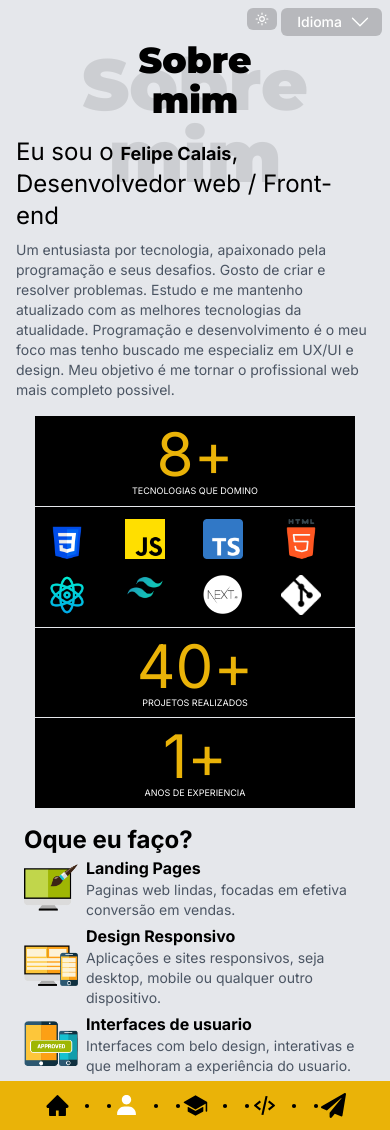
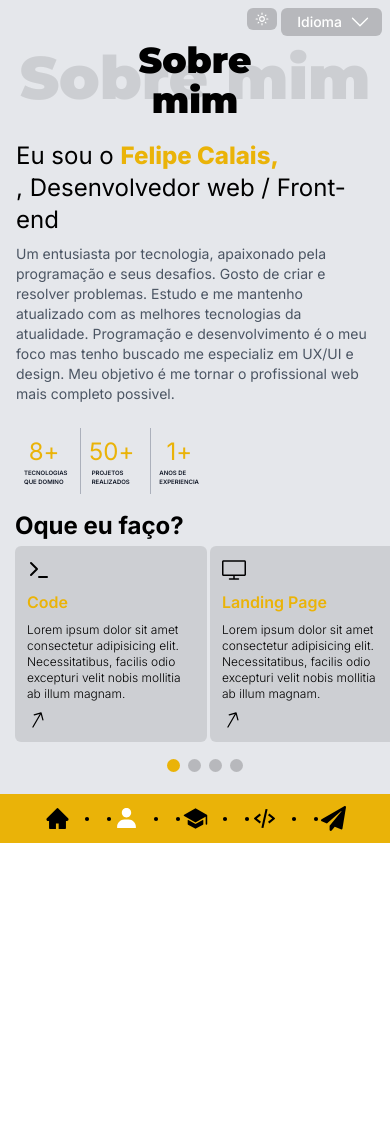
Before and after one commit to calaisfelipe/nextJS, a Next.js app in the folder curriculum/: page /aboutme in a window 390 px wide. After the commit the page ends 844 px from the top, so only its background shows below. Built offline with nearby package versions, Linux system fonts and the light colour scheme.

Commit message:
new curriculum aboutme design

```diff
--- a/curriculum/app/aboutme/page.tsx
+++ b/curriculum/app/aboutme/page.tsx
@@ -9,12 +9,11 @@ import html5 from "@/public/images/html-5.png";
 import reactLogo from "@/public/images/science.png";
 import tailwind from "@/public/images/Tailwind.png";
 import nextlogo from "@/public/images/next-js-logo.png";
-import webDesing from "@/public/images/webdesign.png";
-import interfaceUser from "@/public/images/interfacedeusuario.png";
-import responsiveDesign from "@/public/images/designResponsivo.png";
 import git from "@/public/images/Git-Logo-White.png";
 import useContextLanguage from "@/hooks/useContextLanguage";
 import { useMotionValue, useTransform, animate, motion } from "framer-motion";
+import MobileAboutme from "@/components/MobileAboutme";
+import SliderServices from "@/components/SliderServices";
 
 
 const AboutMePage = () => {
@@ -29,7 +28,7 @@ const AboutMePage = () => {
   const rounded3 = useTransform(count3, (latest3) => Math.round(latest3));
 
   useEffect(() => {
-    const controls = animate(count, 40, { duration: 5 });
+    const controls = animate(count, 50, { duration: 5 });
     const controls2 = animate(count2, 8, { duration: 3 });
     const controls3 = animate(count3, 1.2, { duration: 3 });
 
@@ -50,7 +49,8 @@ const AboutMePage = () => {
 
   return (
     <motion.div
-      className="md:h-screen h-auto w-full bg-gray-200 dark:bg-gray-700 dark:text-white flex justify-center"
+      className="sm:h-screen h-[95.8vh] w-full
+      bg-gray-200 dark:bg-gray-700 dark:text-white flex justify-center overflow-x-hidden"
       initial={{ opacity: 0 }}
       animate={{ opacity: 1 }}
       transition={{ delay: 0.2, duration: 1 }}
@@ -61,10 +61,12 @@ const AboutMePage = () => {
         <div className="w-full mt-2 sm:px-0 px-4">
           <p className="text-2xl">
             {language.state === "EN" ? `I'm ` : "Eu sou o "}
-            <span className="font-bold text-lg dark:text-blue-400">
-              Felipe Calais
+            <span className="text-2xl
+            dark:text-blue-400 text-yellow-500 font-extrabold">
+              Felipe Calais, <br/>
             </span>
-            , Desenvolvedor web / Front-end
+            {language.state === "EN" ? ` Web-Developer / Front-end` : ", Desenvolvedor web / Front-end"}
+
           </p>
         </div>
         <div className="w-full sm:px-0 px-4">
@@ -74,8 +76,10 @@ const AboutMePage = () => {
               : "Um entusiasta por tecnologia, apaixonado pela programação e seus desafios. Gosto de criar e resolver problemas. Estudo e me mantenho atualizado com as melhores tecnologias da atualidade. Programação e desenvolvimento é o meu foco mas tenho buscado me especializ em UX/UI e design. Meu objetivo é me tornar o profissional web mais completo possivel."}
           </p>
         </div>
-        <div className="flex md:flex-row flex-col gap-2 mt-2 w-full sm:px-0 px-2  items-center">
-          <div className="grid lg:grid-cols-2 grid-cols-1  bg-transparent md:max-w-[60%] max-w-full gap-[1px] ">
+        <div className="flex md:flex-row flex-col gap-2 mt-2 w-full sm:px-0 px-2  items-center ">
+
+          <MobileAboutme language={language} actions={{rounded,rounded2,rounded3}}/>
+          <div className="sm:grid sm:grid-cols-2  bg-transparent md:max-w-[60%] max-w-full gap-[1px] hidden">
             <div className="flex flex-col justify-center items-center p-2 bg-black sm:w-full w-80">
               <div className="flex flex-row">
                 <motion.div className="text-6xl text-yellow-500 dark:text-blue-400">
@@ -139,77 +143,12 @@ const AboutMePage = () => {
               </div>
 
 
-          <div className="flex flex-col justify-center ml-2 p-2">
-            <h3 className="font-bold text-2xl dark:text-blue-400 ">
+          <div className="sm:pl-0 pl-5">
+            <h3 className="font-bold text-2xl dark:text-blue-400 mb-1">
               {language.state === "EN" ? `What I Do?` : "Oque eu faço?"}
             </h3>
-            <div className="flex flex-col gap-1">
-              <div className="flex gap-2 justify-center items-center">
-                <div>
-                  <Image
-                    src={webDesing}
-                    alt="webdesign"
-                    width={60}
-                    height={60}
-                  />
-                </div>
-                <div className="w-80">
-                  <h4 className="font-bold dark:text-blue-400">
-                    Landing Pages
-                  </h4>
-                  <p className="text-sm text-gray-600 dark:text-gray-300">
-                    {language.state === "EN"
-                      ? `Beautiful web pages, focused on effective conversion into sales`
-                      : "Paginas web lindas, focadas em efetiva conversão em vendas"}
-                    .
-                  </p>
-                </div>
-              </div>
-              <div className="flex gap-2 justify-center items-center">
-                <div>
-                  <Image
-                    src={responsiveDesign}
-                    alt="responsive design"
-                    width={60}
-                    height={60}
-                  />
-                </div>
-                <div className="w-80">
-                  <h4 className="font-bold dark:text-blue-400">
-                    {language.state === "EN"
-                      ? "Responsive Design"
-                      : "Design Responsivo"}
-                  </h4>
-                  <p className="text-sm text-gray-600 dark:text-gray-300">
-                    {language.state === "EN"
-                      ? "Responsive applications and websites, whether desktop, mobile or any other device."
-                      : "Aplicações e sites responsivos, seja desktop, mobile ou qualquer outro dispositivo."}
-                  </p>
-                </div>
-              </div>
-              <div className="flex gap-2 justify-center items-center">
-                <div>
-                  <Image
-                    src={interfaceUser}
-                    alt="user interface"
-                    width={60}
-                    height={60}
-                  />
-                </div>
-                <div className="w-80">
-                  <h4 className="font-bold dark:text-blue-400">
-                    {language.state === "EN"
-                      ? "User interface"
-                      : "Interfaces de usuario"}
-                  </h4>
-                  <p className="text-sm text-gray-600 dark:text-gray-300">
-                    {language.state === "EN"
-                      ? `Beautifully designed, interactive interfaces that improve the user experience.`
-                      : "Interfaces com belo design,  interativas e que melhoram a experiência do usuario."}
-                  </p>
-                </div>
-              </div>
-            </div>
+            <SliderServices />
+
           </div>
         </div>
       </div>
--- a/curriculum/app/formation/page.tsx
+++ b/curriculum/app/formation/page.tsx
@@ -22,7 +22,7 @@ const FormationPage = () => {
   }, [language]);
 
   return (
-    <div className="sm:h-screen h-[95vh]  flex justify-center  bg-gray-200 dark:bg-gray-700 dark:text-white w-full overflow-hidden">
+    <div className="sm:h-screen h-[95vh]  flex justify-center  bg-gray-200 dark:bg-gray-700 dark:text-white w-full overflow-x-hidden">
       <div className="flex flex-col gap-2 mt-10 items-center xl:w-[70%] md:w-[80%] sm:w-[75%] w-full ">
         <Tittle text={language.state === "EN" ? "Formation" : "Formação"} />
 
--- a/curriculum/app/page.tsx
+++ b/curriculum/app/page.tsx
@@ -31,7 +31,7 @@ export default function Home() {
   }, [language]);
 
   return (
-    <main className="sm:grid  sm:grid-cols-2 flex flex-col sm:h-full h-[95vh] w-full relative md:overflow-hidden">
+    <main className="sm:grid  sm:grid-cols-2 flex flex-col sm:h-full h-[95vh] w-full relative md:overflow-hidden ">
       <SideBar meta="Home" />
       <div className="flex flex-col sm:justify-center sm:pt-0 pt-14 items-center h-screen bg-gray-100 dark:bg-gray-700 dark:text-white">
         <div className="sm:hidden w-full flex justify-end items-center mr-0 relative">
--- a/curriculum/components/AccordeonPortfolio.tsx
+++ b/curriculum/components/AccordeonPortfolio.tsx
@@ -32,7 +32,7 @@ const AccordeonPortfolio = ({ language }: { language: string }) => {
        }}
 
         modules={[Grid,Pagination, Navigation, A11y]}
-        className="mySwiper sm:h-0 sm:w-0 w-full h-full sm:invisible visible my-10 p-4"
+        className="mySwiper sm:h-0 sm:w-0 w-full h-full sm:invisible visible  p-4"
       >
 
           <SwiperSlide >
--- a/curriculum/components/FormationBox.tsx
+++ b/curriculum/components/FormationBox.tsx
@@ -15,7 +15,7 @@ const FormationBox = ({
   duration,
 }: FormationBoxType) => {
   return (
-    <div className="flex flex-col lg:w-96 md:w-48   w-full p-2 mt-2 gap-1 bg-black justify-center ">
+    <div className="flex flex-col lg:w-96 md:w-48 w-full p-2 mt-2 gap-1 bg-black justify-center ">
 
       <h3 className="text-yellow-500 dark:text-blue-400 text-md font-bold">{duration}</h3>
 
--- /dev/null
+++ b/curriculum/components/MobileAboutme.tsx
@@ -0,0 +1,72 @@
+"use client";
+import React, { useEffect } from "react";
+import { useMotionValue, useTransform, animate, motion, motionValue } from "framer-motion";
+
+type MobileAboutmeType ={
+    language: {
+        state: string;
+        dispatch: React.Dispatch<any>;
+    },
+    actions:{
+        rounded: any,
+        rounded2:any,
+        rounded3:any
+    }
+}
+
+const MobileAboutme = ({language, actions}: MobileAboutmeType) => {
+
+
+  return (
+    <div className="sm:hidden w-full flex flex-row gap-2 p-2 divide-x-[1px] divide-gray-400 divide-opacity-80 ">
+
+      <div className="flex flex-col justify-center items-center p-2 ">
+        <div className="flex flex-row">
+          <motion.div className="text-2xl text-yellow-500 dark:text-blue-400">
+            {actions.rounded2}
+          </motion.div>
+          <span className="text-2xl text-yellow-500 dark:text-blue-400 ">
+            +
+          </span>
+        </div>
+        <p className="uppercase text-gray-900 dark:text-white text-[6px] w-10 font-semibold">
+          {language.state === "EN"
+            ? `Technologies I master`
+            : "Tecnologias que domino"}
+        </p>
+      </div>
+      <div className="flex flex-col justify-center items-center p-2 ">
+        <div className="flex flex-row">
+          <motion.div className="text-2xl text-yellow-500 dark:text-blue-400">
+            {actions.rounded}
+          </motion.div>
+          <span className="text-2xl text-yellow-500 dark:text-blue-400 ">
+            +
+          </span>
+        </div>
+        <p className="uppercase text-gray-900 dark:text-white text-[6px] w-10 font-semibold">
+        {language.state === "EN"
+                  ? `Completed Projects`
+                  : "Projetos realizados"}
+        </p>
+      </div>
+      <div className="flex flex-col justify-center items-center p-2 ">
+        <div className="flex flex-row">
+          <motion.div className="text-2xl text-yellow-500 dark:text-blue-400">
+            {actions.rounded3}
+          </motion.div>
+          <span className="text-2xl text-yellow-500 dark:text-blue-400 ">
+            +
+          </span>
+        </div>
+        <p className="uppercase text-gray-900 dark:text-white text-[6px] w-10 font-semibold">
+        {language.state === "EN"
+                  ? `Years of experience`
+                  : "Anos de experiencia"}
+        </p>
+      </div>
+    </div>
+  );
+};
+
+export default MobileAboutme;
--- a/curriculum/components/ProjectCard.tsx
+++ b/curriculum/components/ProjectCard.tsx
@@ -23,7 +23,7 @@ const ProjectCard = ({ project , language }:ProjectCardtype) => {
 
 
   return (
-    <div className="group bg-transparent col-span relative sm:h-[12vw] h-full ">
+    <div className="group bg-transparent col-span relative  sm:h-[12vw] h-full ">
       <Image
         className={
       `cursor-pointer
--- /dev/null
+++ b/curriculum/components/ServicesCard.tsx
@@ -0,0 +1,37 @@
+import React from 'react'
+import {IconType} from 'react-icons'
+import {BsArrowUp} from 'react-icons/bs'
+
+
+type ServicesCardType = {
+    title:string
+    description:string
+    icon:IconType,
+}
+
+const ServicesCard = ({title, description, icon:Icon}:ServicesCardType) => {
+  return (
+    <div className='w-48 h-30 p-3 flex flex-col gap-2 bg-black  bg-opacity-10 hover:bg-opacity-20 rounded-md transition-all group cursor-pointer'>
+        <div>
+            <Icon size={24} color=''/>
+        </div>
+        <div className='dark:text-white text-yellow-500 text-md font-semibold '>
+            {title}
+        </div>
+        <div className='dark:text-gray-300 font-light text-xs '>
+            {description}
+        </div>
+        <span><BsArrowUp className='text-black dark:text-white
+        rotate-[30deg]
+        group-hover:rotate-90
+        group-hover:text-white
+        group-hover:dark:text-blue-400
+        font-extrabold
+        transition-all ' size={20} /></span>
+
+
+    </div>
+  )
+}
+
+export default ServicesCard
--- /dev/null
+++ b/curriculum/components/SliderServices.tsx
@@ -0,0 +1,69 @@
+"use client";
+import React from "react";
+import { Swiper, SwiperSlide } from "swiper/react";
+import { Grid, Pagination, Navigation, A11y } from "swiper/modules";
+import ServicesCard from "./ServicesCard";
+import {FiTerminal} from 'react-icons/fi'
+import {BsCodeSlash} from 'react-icons/bs'
+import {SlScreenDesktop} from 'react-icons/sl'
+import {MdFitScreen} from 'react-icons/md'
+import {TfiPencilAlt} from 'react-icons/tfi'
+
+
+import "./Accordeon.css";
+import "swiper/css";
+import "swiper/css/grid";
+import "swiper/css/pagination";
+import "swiper/css/navigation";
+
+const services = [
+    {title:'Code',
+    description:'Lorem ipsum dolor sit amet consectetur adipisicing elit. Necessitatibus, facilis odio excepturi velit nobis mollitia ab illum magnam.',
+    icon:FiTerminal},
+    {title:'Landing Page',
+    description:'Lorem ipsum dolor sit amet consectetur adipisicing elit. Necessitatibus, facilis odio excepturi velit nobis mollitia ab illum magnam.',
+    icon:SlScreenDesktop},
+    {title:'Development',
+    description:'Lorem ipsum dolor sit amet consectetur adipisicing elit. Necessitatibus, facilis odio excepturi velit nobis mollitia ab illum magnam.',
+    icon:BsCodeSlash},
+    {title:'Responive design',
+    description:'Lorem ipsum dolor sit amet consectetur adipisicing elit. Necessitatibus, facilis odio excepturi velit nobis mollitia ab illum magnam.',
+    icon:MdFitScreen},
+    {title:'Design',
+    description:'Lorem ipsum dolor sit amet consectetur adipisicing elit. Necessitatibus, facilis odio excepturi velit nobis mollitia ab illum magnam.',
+    icon:TfiPencilAlt},
+]
+
+
+const SliderServices = () => {
+  return (
+    <>
+      <Swiper
+
+        spaceBetween={10}
+        centeredSlides={false}
+        slidesPerView={2}
+        grabCursor={true}
+        pagination={{
+          clickable: true,
+        }}
+        navigation={false}
+        grid={{
+          rows: 1,
+        }}
+        modules={[Grid, Pagination, Navigation, A11y]}
+        className="mySwiper sm:h-[250px] h-[240px] max-w-[380px] p-2"
+      >
+
+            {services.map((service) =>
+            <SwiperSlide key={service.title}>
+            <ServicesCard  title={service.title} description={service.description} icon={service.icon}/>
+            </SwiperSlide>
+            )}
+
+      </Swiper>
+    </>
+  );
+};
+
+export default SliderServices;
--- a/curriculum/components/SocialMediaBar.tsx
+++ b/curriculum/components/SocialMediaBar.tsx
@@ -6,6 +6,7 @@ import {
   BsGithub,
   BsTwitter,
   BsWhatsapp,
+  BsLinkedin
 } from "react-icons/bs";
 import SocialMediaLink from "./SocialMediaLink";
 
@@ -42,6 +43,11 @@ const SocialMediaBar = ({contact}:ParamProps) => {
       label: "Whatsapp",
       href: "https://wa.me/5531995196573",
     },
+    {
+      icon: BsLinkedin,
+      label: "LinkedIn",
+      href: "https://www.linkedin.com/in/felipe-calais/",
+    },
   ];
 
   return (
--- a/curriculum/components/Tittle.tsx
+++ b/curriculum/components/Tittle.tsx
@@ -8,17 +8,18 @@ const monstserrat = Montserrat({
 
 const Tittle = ({ text }: { text: string }) => {
   return (
-    <div className="w-full text-center relative h-20 dark:text-white">
+    <div className="w-full text-center relative h-20 dark:text-white mb-1">
       <div
         className={` ${monstserrat.className} font-extrabold text-4xl absolute top-0 left-[50%] translate-x-[-50%] `}
       >
         {text}
       </div>
       <div
-        className={` ${monstserrat.className} w-full text-7xl font-extrabold opacity-10 absolute top-2 left-[50%] translate-x-[-50%] `}
+        className={` ${monstserrat.className} w-full sm:text-7xl font-extrabold opacity-10 absolute top-2 left-[50%] translate-x-[-50%] text-6xl `}
       >
         {text}
       </div>
+      <div className="w-full h-20 sm:hidden"></div>
     </div>
   );
 };
```
Also changed, not shown: curriculum/components/Skills.tsx (+17 -7 lines).
